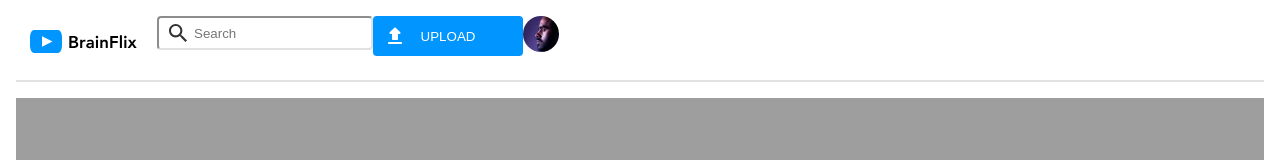
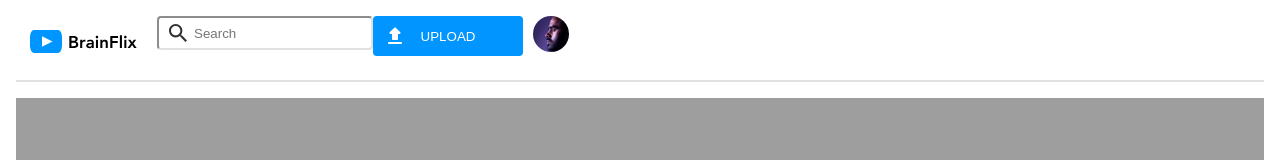
Before and after one commit to JordanShankle/jordan-shankle-brainflix, a React (Create React App) app: page / in a window 1280 px wide. Shown: the top 160 px of the page. Built offline with nearby package versions, Linux system fonts and the light colour scheme.

Commit message:
Add styling to Header & Video.

```diff
--- a/src/components/Header/Header.js
+++ b/src/components/Header/Header.js
@@ -4,7 +4,8 @@ import { Link } from 'react-router-dom';
 
 function Header() {
     return (
-        <header className='header'>
+        <>
+            <header className='header header--mobile'>
 
                 <Link to='/'>
                     <div className="header__logo-container">
@@ -21,21 +22,23 @@ function Header() {
                     </form>
 
 
-                <div className="header-profile header-profile--mobile">
-                    <div className="header-profile__image"></div>
+                    <div>
+                        <div className="header-profile__image header-profile__image--mobile"></div>
                     </div>
-
                 </div>
 
                 <Link to='/upload'>
                     <button className='button'>UPLOAD</button>
                 </Link>
 
-            <div className="header-profile--tablet">
-                <div className="header-profile__image"></div>
+                    <div>
+                        <div className="header-profile__image--tablet header-profile__image"></div>
                     </div>
+            </header>
+        </>
 
-        </header>
+
+
     )
 };
 
--- a/src/components/Header/Header.scss
+++ b/src/components/Header/Header.scss
@@ -5,12 +5,12 @@
 
 // Header
 .header {
-    display: flex;
-    flex-direction: column;
     border-bottom: 0.2rem solid $mercury;
     padding-bottom: 1.0rem;
 
+
     @include tablet {
+        display: flex;
         flex-direction: row;
     }
 
@@ -21,7 +21,6 @@
 
 
     &__logo {
-        display: flex;
         padding: 1.4rem;
     }
 
@@ -32,15 +31,9 @@
 
     &__search {
         display: flex;
-        justify-content: space-around;
     }
 
-    &-profile {
-        display: flex;
-        margin-left: 1.0rem;
-
-
-        &__image {
+    &-profile__image {
         background-image: url(../../assets/images/Mohan-muruge.jpg);
         background-size: cover;
         background-position: left;
@@ -48,7 +41,7 @@
         width: 3.6rem;
         height: 3.6rem;
         display: flex;
-        }
+        margin-left: 1.0rem;
 
         &--mobile {
              @include tablet {
@@ -60,7 +53,7 @@
             display: none;
 
             @include tablet {
-                display: block
+                display: block;
             }
         }
     }
@@ -69,12 +62,12 @@
 
 // Search Bar
 .search {
-    width: 100%;
+        display: flex;
+        flex-direction: column;
+        margin-bottom: 2rem;
 
 
     &__input {
-        display: flex;
-        justify-content: center;
         height: 3rem;
         border-radius: 0.4rem;
         border-color: $mercury;
--- a/src/components/Video/Video.js
+++ b/src/components/Video/Video.js
@@ -1,3 +1,5 @@
+import './Video.scss';
+
 function Video (props) {
     return (
         <video
--- a/src/components/Video/Video.scss
+++ b/src/components/Video/Video.scss
@@ -1,3 +1,9 @@
 // Partials
 @use '../../styles/partials/variables' as *;
 @use '../../styles/partials/mixins' as *;
+
+.main-video {
+    width: 100%;
+    max-height: 100vw;
+    // aspect-ratio: auto;
+}
--- a/src/pages/HomePage/HomePage.js
+++ b/src/pages/HomePage/HomePage.js
@@ -5,6 +5,7 @@ import MainVideo from '../../components/MainVideo/MainVideo';
 import JoinConvo from '../../components/JoinConvo/JoinConvo';
 import Sidebar from '../../components/Sidebar/Sidebar';
 
+// Videos Data from the Json file
 import videosDetails from '../../data/video-details.json';
 
 function HomePage() {
```
Lines whose indentation alone changed are shown as unchanged.
